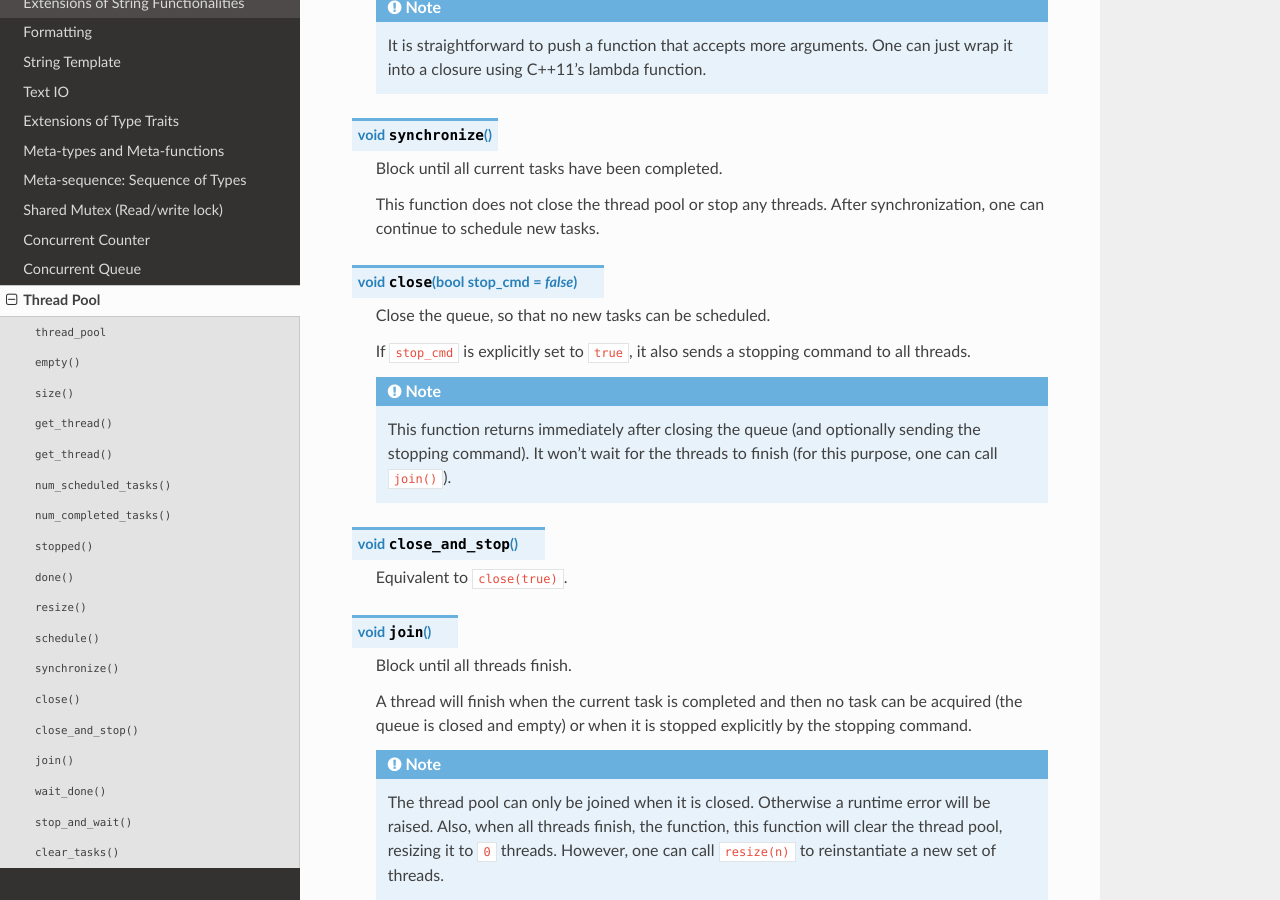
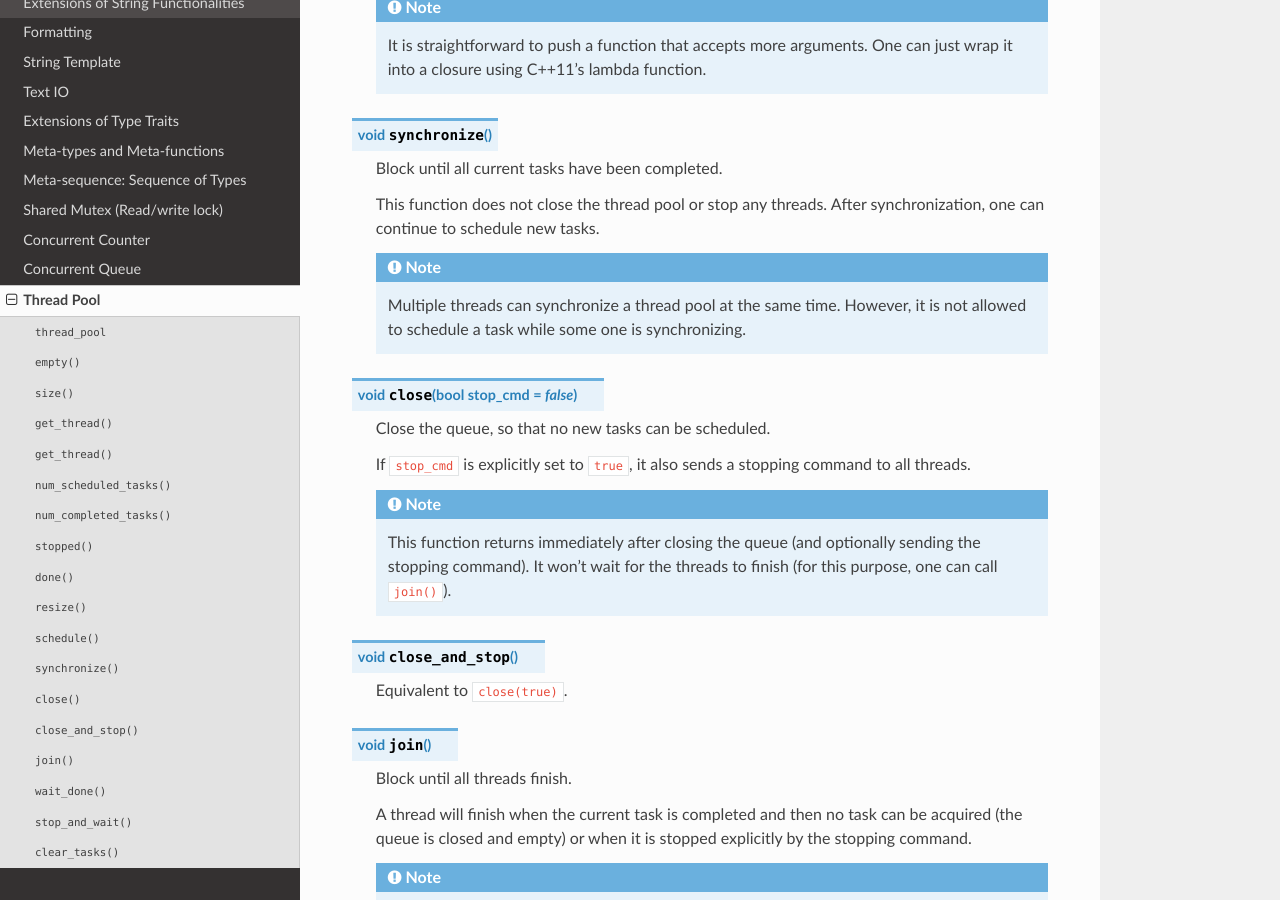
Before and after one commit to MMLab-CU/CLUE, a Sphinx documentation site: the page built from doc/source/thread_pool.rst, in a window 1280 px wide and 900 px high, scrolled down 1696 px. Built offline with Sphinx 7.4.7 and the Read the Docs theme 2.0.0, drawn with Linux system fonts in a browser that asks for light colours; formulas are drawn with MathJax 3.

Commit message:
document the thread pool sealing behavior

```diff
--- a/doc/source/thread_pool.rst
+++ b/doc/source/thread_pool.rst
@@ -76,6 +76,11 @@ The ``thread_pool`` class provides the following member functions:
 
     This function does not close the thread pool or stop any threads. After synchronization, one can continue to schedule new tasks.
 
+    .. note::
+
+        Multiple threads can synchronize a thread pool at the same time.
+        However, it is not allowed to schedule a task while some one is synchronizing.
+
 .. cpp:function:: void close(bool stop_cmd=false)
 
     Close the queue, so that no new tasks can be scheduled.
```
